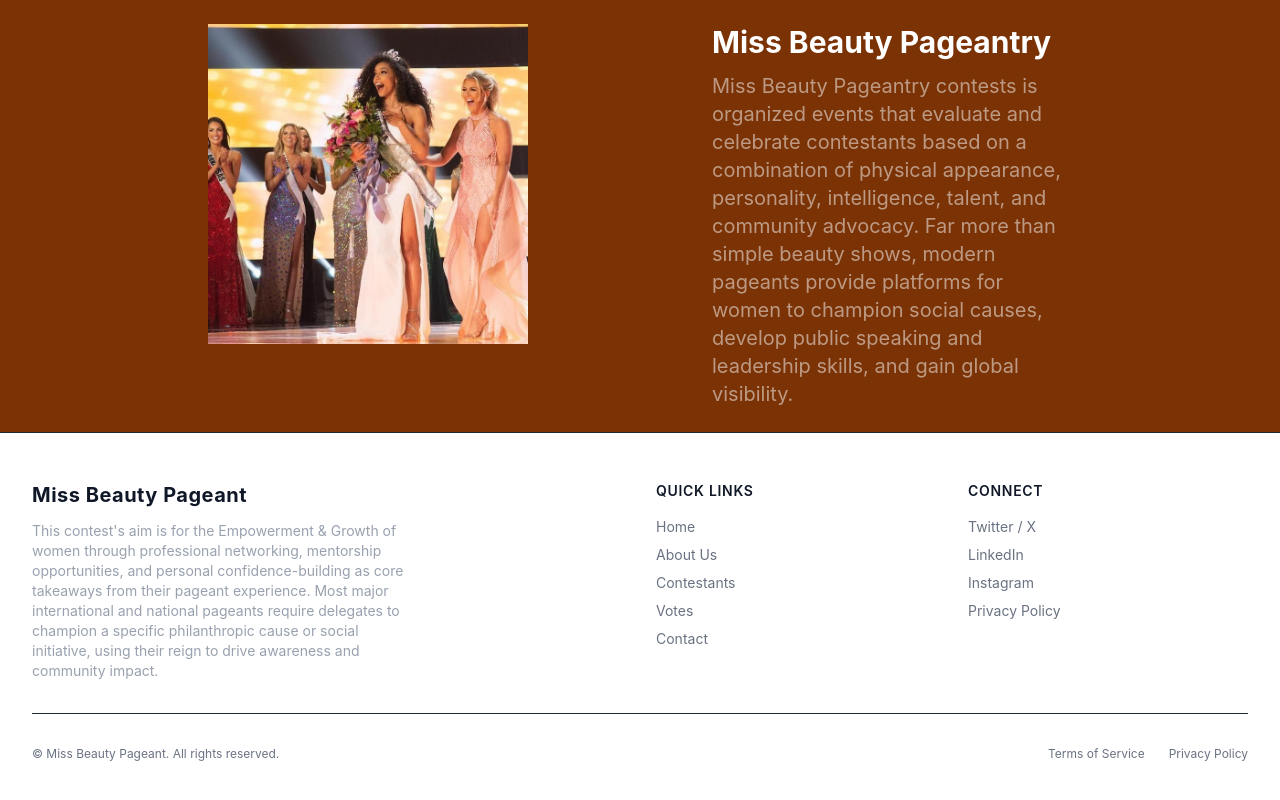
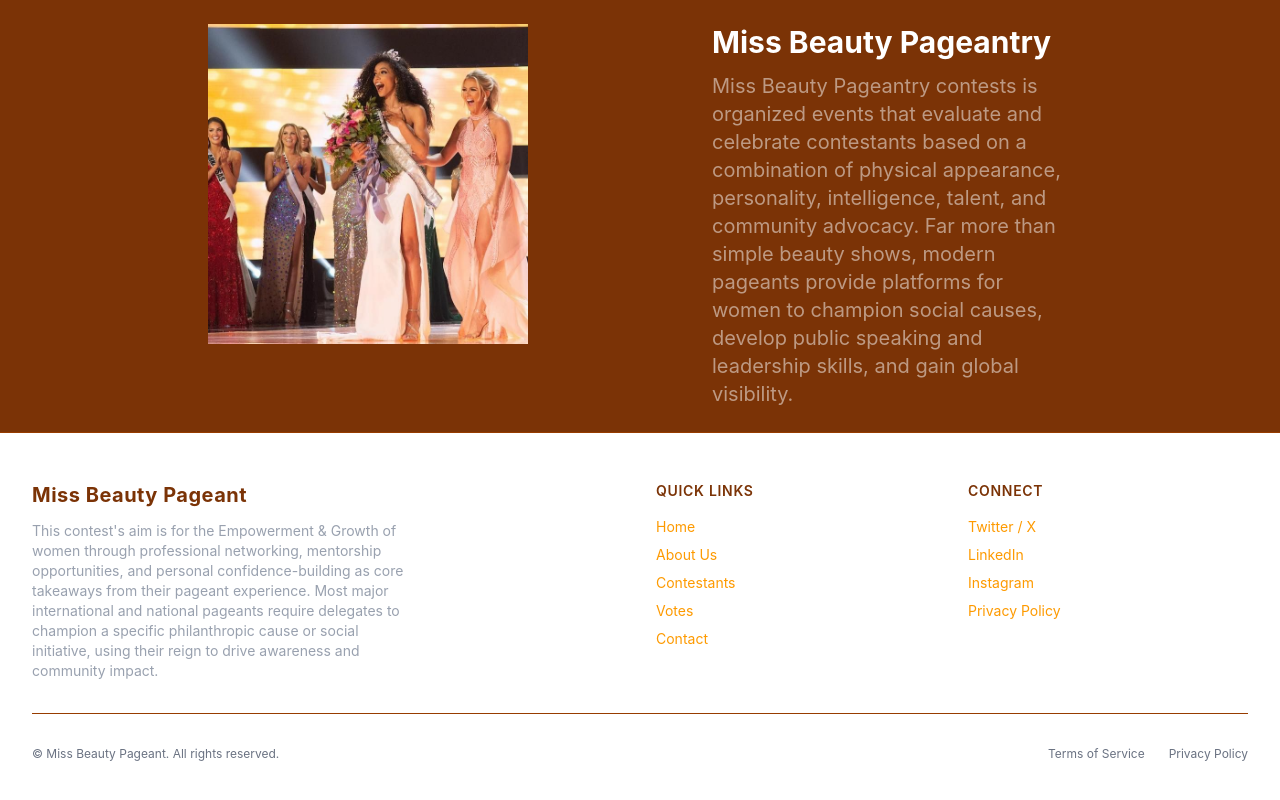
Before and after one commit to iblacksassin/miss-beauty-pageant, a React (Vite) app: page / in a window 1280 px wide. Shown: the part 2804-3604 px from the top of the page. Built offline with nearby package versions, Linux system fonts and the light colour scheme.

Commit message:
Update Footer.jsx

```diff
--- a/src/Footer.jsx
+++ b/src/Footer.jsx
@@ -2,13 +2,13 @@ import React from 'react'
 
 const Footer = () => {
   return (
-    <footer className="text-gray-500 border-t border-gray-800">
+    <footer className="text-amber-500 border-t border-amber-800">
       <div className="max-w-7xl mx-auto px-4 sm:px-6 lg:px-8 py-12">
         <div className="grid grid-cols-1 md:grid-cols-4 gap-8 mb-8">
 
           {/* Brand & Description */}
           <div className="md:col-span-2">
-            <span className="text-gray-900 text-xl font-bold tracking-wide">Miss Beauty Pageant</span>
+            <span className="text-amber-900 text-xl font-bold tracking-wide">Miss Beauty Pageant</span>
             <p className="mt-3 text-sm text-gray-400 max-w-sm">
                 This contest's aim is for the Empowerment & Growth of women through professional networking,
                 mentorship opportunities, and personal confidence-building as core takeaways from their pageant experience.
@@ -19,7 +19,7 @@ const Footer = () => {
 
           {/* Quick Links */}
           <div>
-            <h4 className="text-gray-900 text-sm font-semibold uppercase tracking-wider mb-4">Quick Links</h4>
+            <h4 className="text-amber-900 text-sm font-semibold uppercase tracking-wider mb-4">Quick Links</h4>
             <ul className="space-y-2 text-sm">
               <li>
                 <a href="#" className="hover:text-[coral] transition-colors">Home</a>
@@ -41,7 +41,7 @@ const Footer = () => {
 
           {/* Legal / Social */}
           <div>
-            <h4 className="text-gray-900 text-sm font-semibold uppercase tracking-wider mb-4">Connect</h4>
+            <h4 className="text-amber-900 text-sm font-semibold uppercase tracking-wider mb-4">Connect</h4>
             <ul className="space-y-2 text-sm">
               <li>
                 <a href="#" className="hover:text-[coral] transition-colors">Twitter / X</a>
@@ -61,7 +61,7 @@ const Footer = () => {
         </div>
 
         {/* Bottom Bar */}
-        <div className="border-t border-gray-800 pt-8 flex flex-col sm:flex-row items-center justify-between text-xs text-gray-500">
+        <div className="border-t border-amber-800 pt-8 flex flex-col sm:flex-row items-center justify-between text-xs text-gray-500">
           <p>&copy; Miss Beauty Pageant. All rights reserved.</p>
           <div className="flex space-x-6 mt-4 sm:mt-0">
             <a href="#" className="hover:text-gray-400 transition-colors">Terms of Service</a>
```
